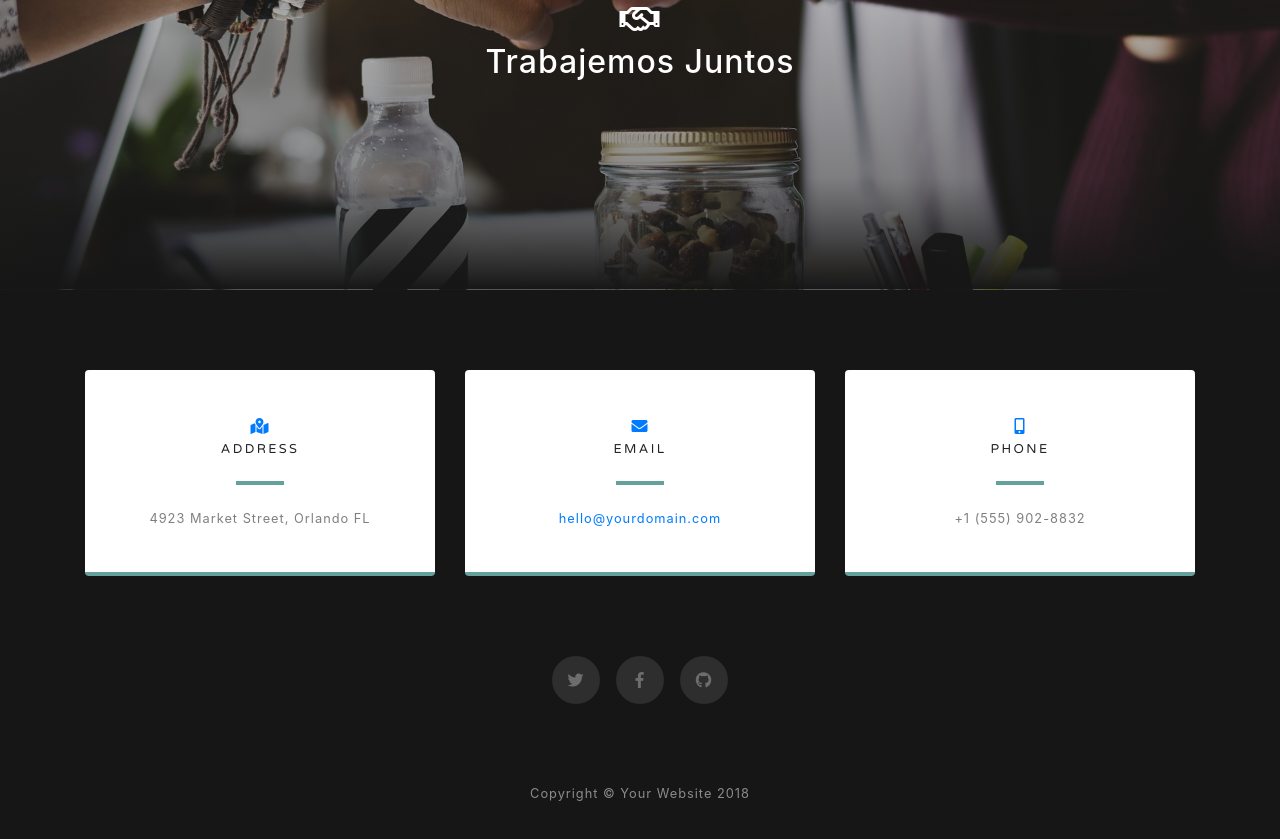
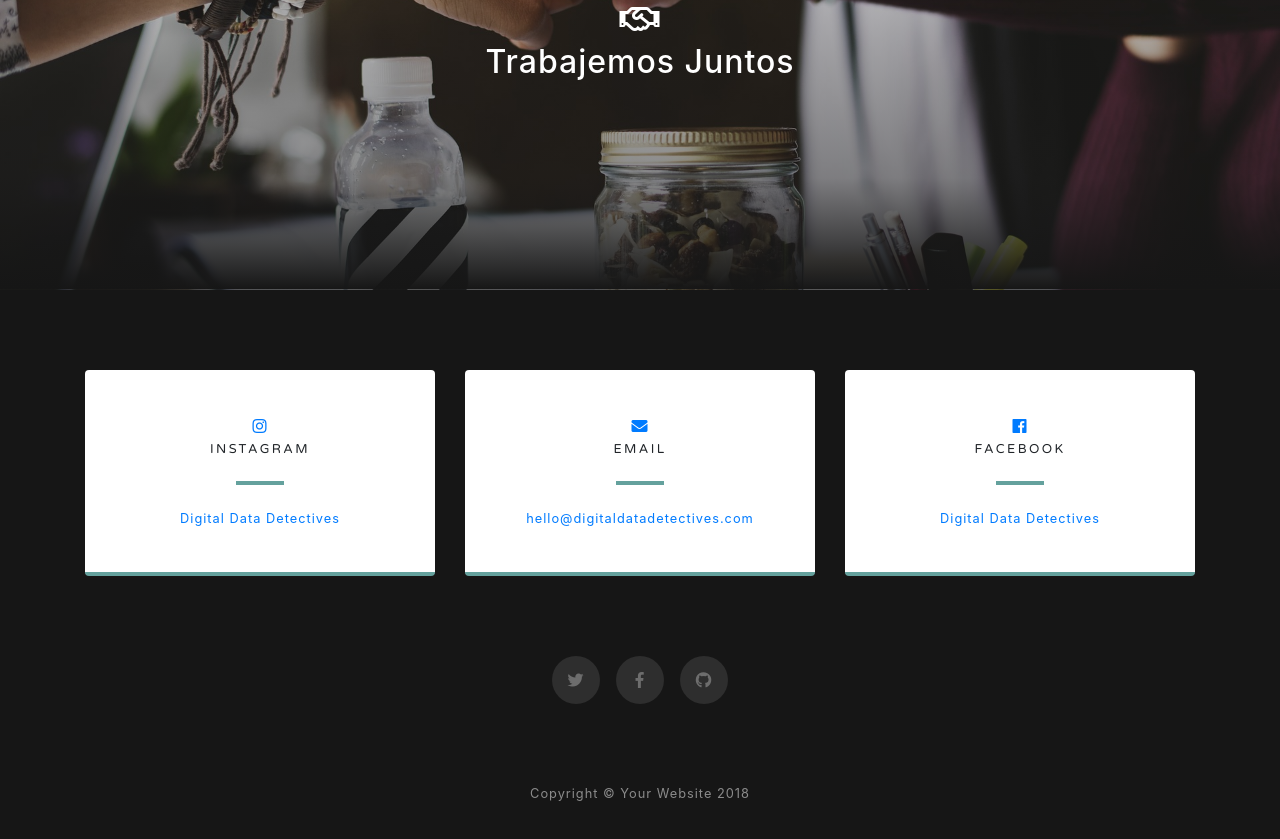
Before and after one commit to oscarandres/ddd.github.io, a website with bundled scripts: page index.html in a window 1280 px wide. Shown: the part 3820-4659 px from the top of the page. Built offline with nearby package versions, Linux system fonts and the light colour scheme.

Commit message:
Favicon and social links

```diff
--- a/index.html
+++ b/index.html
@@ -9,7 +9,7 @@
     <meta name="author" content="">
 
     <title>DIGITAL DATA DETECTIVES</title>
-
+    <link rel="icon" type="image/png" href="img/favicon1.png" />
     <!-- Bootstrap core CSS -->
     <link href="vendor/bootstrap/css/bootstrap.min.css" rel="stylesheet">
 
@@ -221,10 +221,12 @@
             <div class="col-md-4 mb-3 mb-md-0">
                 <div class="card py-4 h-100">
                     <div class="card-body text-center">
-                        <i class="fas fa-map-marked-alt text-primary mb-2"></i>
-                        <h4 class="text-uppercase m-0">Address</h4>
+                        <i class="fab fa-instagram text-primary mb-2"></i>
+                        <h4 class="text-uppercase m-0">Instagram</h4>
                         <hr class="my-4">
-                        <div class="small text-black-50">4923 Market Street, Orlando FL</div>
+                        <div class="small text-black-50">
+                            <a href="https://www.instagram.com/digitaldatadetectives/">Digital Data Detectives</a>
+                        </div>
                     </div>
                 </div>
             </div>
@@ -236,7 +238,7 @@
                         <h4 class="text-uppercase m-0">Email</h4>
                         <hr class="my-4">
                         <div class="small text-black-50">
-                            <a href="#">hello@yourdomain.com</a>
+                            <a href="mailto:hello@digitaldatadetectives.com">hello@digitaldatadetectives.com</a>
                         </div>
                     </div>
                 </div>
@@ -245,10 +247,10 @@
             <div class="col-md-4 mb-3 mb-md-0">
                 <div class="card py-4 h-100">
                     <div class="card-body text-center">
-                        <i class="fas fa-mobile-alt text-primary mb-2"></i>
-                        <h4 class="text-uppercase m-0">Phone</h4>
+                        <i class="fab fa-facebook text-primary mb-2"></i>
+                        <h4 class="text-uppercase m-0">Facebook</h4>
                         <hr class="my-4">
-                        <div class="small text-black-50">+1 (555) 902-8832</div>
+                        <div class="small text-black-50"><a href="https://www.facebook.com/digitaldatadetectives">Digital Data Detectives</a></div>
                     </div>
                 </div>
             </div>
```
Also changed, not shown: img/favicon1.png (added).
